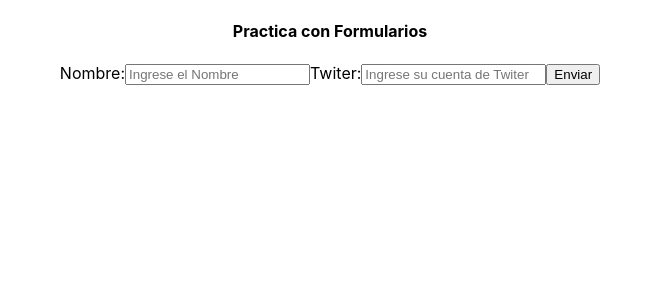
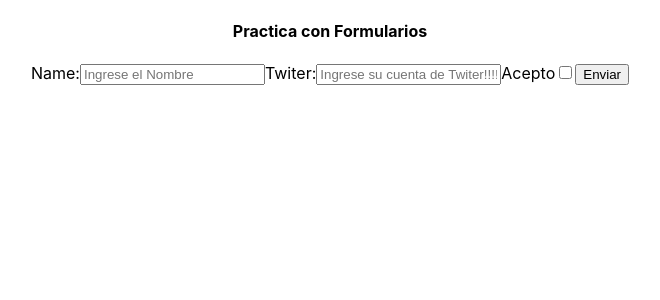
Before and after one commit to valemdz/proyectoReactJS, a React (Create React App) app: page / in a window 1280 px wide. Shown: the top 300 px of the page, without its empty margins (310-970 px from the left). Built offline with nearby package versions, Linux system fonts and the light colour scheme.

Commit message:
evento onSubmit y onChange

```diff
--- a/src/App.js
+++ b/src/App.js
@@ -19,5 +19,4 @@ class  App extends Component {
       );
     }
 }
-
 export default App;
--- a/src/sections/form.js
+++ b/src/sections/form.js
@@ -3,16 +3,20 @@ import React, {Component} from 'react';
 
 class Form extends Component{
 
-    handleFormClick = ( e )=>{
+    handleOnSubmit = ( e )=>{
         e.preventDefault();
         const name = this.inputElement.value;
         const twitter = document.getElementById('twitter').value;
         console.log( name,twitter);
     }
 
+    handleOnChange( e ){
+        console.log(e.target.checked);
+    }
+
     render(){
-        return <form >
-                  <label htmlFor='name' >Nombre:</label>
+        return <form  onSubmit={ this.handleOnSubmit }>
+                  <label htmlFor='name' >Name:</label>
                   <input
                     id = 'name'
                     name = 'userName'
@@ -23,9 +27,11 @@ class Form extends Component{
                   <input
                     id='twitter'
                     name='userAccount'
-                    placeholder = 'Ingrese su cuenta de Twiter'
+                    placeholder = 'Ingrese su cuenta de Twiter!!!!'
                   />
-                  <button onClick={this.handleFormClick} >Enviar</button>
+                  <label>Acepto</label>
+                  <input type='checkbox' onChange={ this.handleOnChange} />
+                  <button>Enviar</button>
                </form>
     }
 
```
